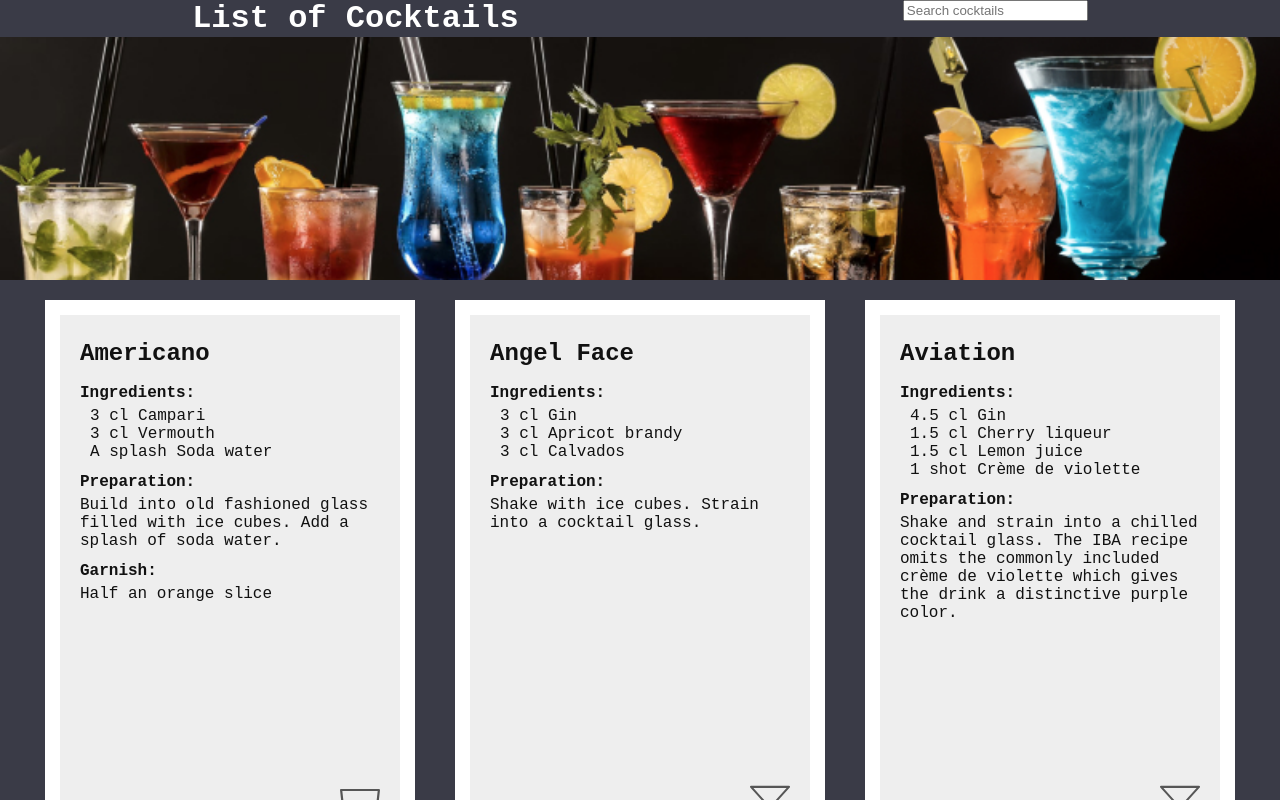
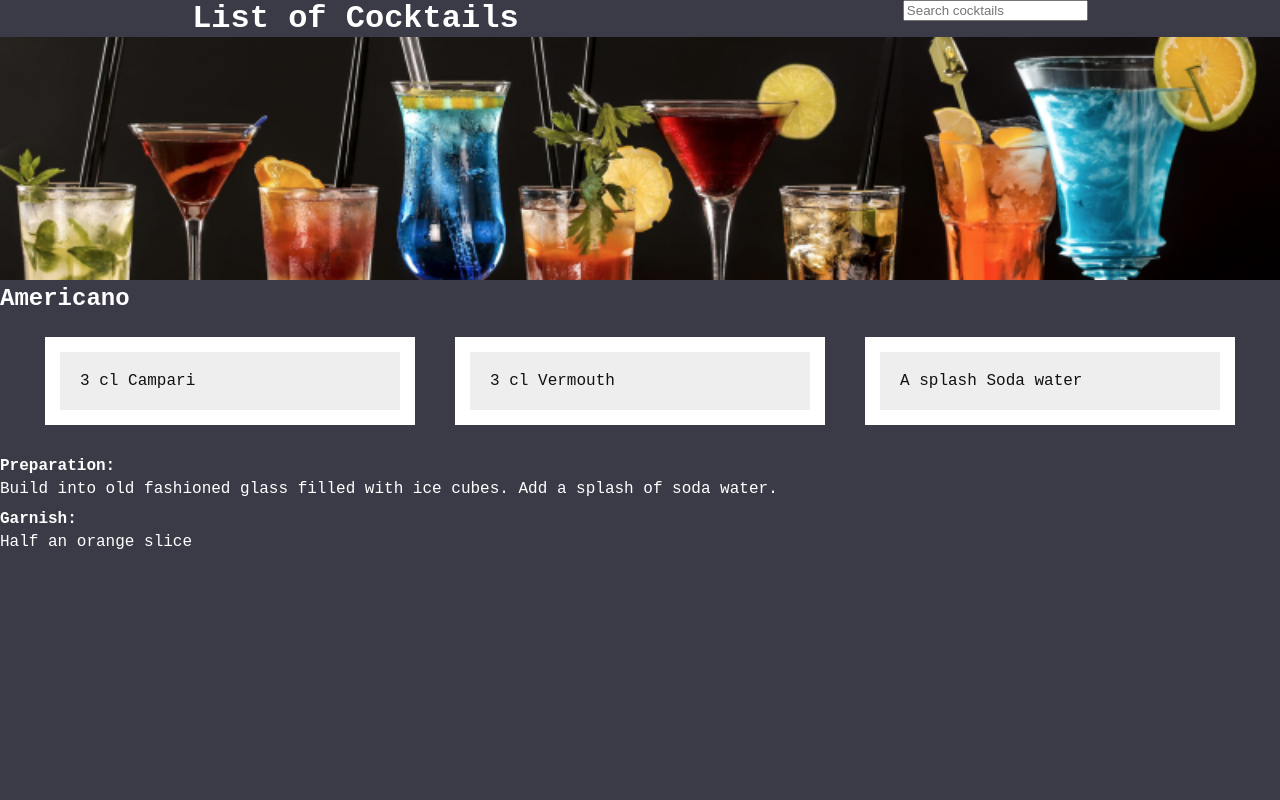
Before and after one commit to isabelchua/cocktail-project, a React (Vite) app: page /cocktail/Americano in a window 1280 px wide. Shown: the top 800 px of the page. Built offline with nearby package versions, Linux system fonts and the light colour scheme.

Commit message:
added individual cocktail page

```diff
--- a/package.json
+++ b/package.json
@@ -11,7 +11,8 @@
   },
   "dependencies": {
     "react": "^18.2.0",
-    "react-dom": "^18.2.0"
+    "react-dom": "^18.2.0",
+    "react-router-dom": "^6.18.0"
   },
   "devDependencies": {
     "@types/react": "^18.2.15",
--- a/src/App.jsx
+++ b/src/App.jsx
@@ -1,9 +1,11 @@
 import "./App.css";
-import Cocktail from "./components/Cocktail";
+import CocktailList from "./components/CocktailList";
 import { Search } from "./components/Search";
 import banner from "./assets/img/banner.jpg";
 import { useState } from "react";
 import { cocktailData } from "./data/cocktailData";
+import { BrowserRouter as Router, Route, Routes } from "react-router-dom";
+import CocktailPage from "./components/CocktailPage";
 
 function App() {
 	const [searchTerm, setSearchTerm] = useState("");
@@ -13,6 +15,7 @@ function App() {
 	};
 
 	return (
+		<Router>
 			<div>
 				<div className="header">
 					<h1>List of Cocktails</h1>
@@ -21,8 +24,23 @@ function App() {
 				<div className="banner">
 					<img src={banner} />
 				</div>
-			<Cocktail cocktails={cocktailData} searchTerm={searchTerm} />
 			</div>
+			<Routes>
+				<Route
+					path="/"
+					element={
+						<CocktailList
+							cocktails={cocktailData}
+							searchTerm={searchTerm}
+						/>
+					}
+				/>
+				<Route
+					path="/cocktail/:name"
+					element={<CocktailPage cocktails={cocktailData} />}
+				/>
+			</Routes>
+		</Router>
 	);
 }
 
--- a/src/components/Cocktail.jsx
+++ b/src/components/CocktailList.jsx
@@ -6,6 +6,7 @@ import hurricaneImage from "./../assets/icons/hurricane.svg";
 import champagnefluteImage from "./../assets/icons/champagneflute.svg";
 import shotglassImage from "./../assets/icons/shotglass.svg";
 import hotdrinkImage from "./../assets/icons/hotdrink.svg";
+import { Link } from "react-router-dom";
 
 const glassImages = {
 	highball: highballImage,
@@ -18,7 +19,7 @@ const glassImages = {
 	hotdrink: hotdrinkImage
 };
 
-const Cocktail = ({ cocktails, searchTerm }) => {
+const CocktailList = ({ cocktails, searchTerm }) => {
 	const filteredCocktails = cocktails.filter(cocktail => {
 		const searchTermLower = searchTerm.toLowerCase();
 
@@ -77,6 +78,10 @@ const Cocktail = ({ cocktails, searchTerm }) => {
 					<h4>{cocktail.garnish ? "Garnish: " : ""}</h4>
 					{cocktail.garnish}
 
+					<u>
+						<Link to={`/cocktail/${cocktail.name}`}>learn more</Link>
+					</u>
+
 					<div className="glass">
 						<img
 							src={glassImages[cocktail.glass]}
@@ -89,4 +94,4 @@ const Cocktail = ({ cocktails, searchTerm }) => {
 	);
 };
 
-export default Cocktail;
+export default CocktailList;
--- /dev/null
+++ b/src/components/CocktailPage.jsx
@@ -0,0 +1,30 @@
+import { useParams } from "react-router-dom";
+
+const CocktailPage = ({ cocktails }) => {
+	const { name } = useParams();
+	const cocktail = cocktails.find(cocktail => cocktail.name === name);
+
+	if (!cocktail) {
+		return <div>Cocktail not found</div>;
+	}
+
+	return (
+		<div>
+			<h2>{cocktail.name}</h2>
+			<ul>
+				{cocktail.ingredients.map((ingredient, i) => (
+					<li key={i}>
+						{ingredient.amount} {ingredient.unit} {ingredient.ingredient}
+					</li>
+				))}
+			</ul>
+
+			<h4>Preparation: </h4>
+			{cocktail.preparation}
+			<h4>{cocktail.garnish ? "Garnish: " : ""}</h4>
+			{cocktail.garnish}
+		</div>
+	);
+};
+
+export default CocktailPage;
```
Also changed, not shown: 2 other files (tests, documents, lock files or other folders). Lines whose indentation alone changed are shown as unchanged.
